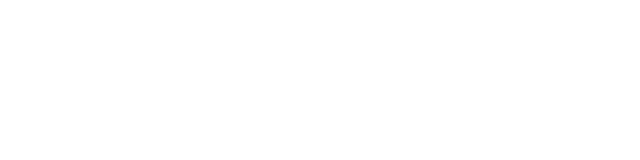
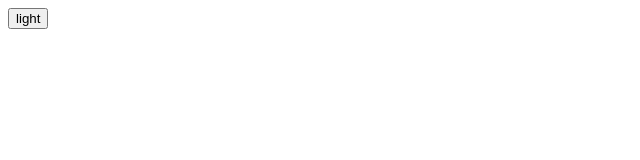
Before and after one commit to KaEssam/React-Course, a React (Vite) app: page / in a window 1280 px wide. Shown: the top 160 px of the page, without its empty margins (0-640 px from the left). Built offline with nearby package versions, Linux system fonts and the light colour scheme.

Commit message:
lesson: 013-useContext

```diff
--- a/src/App.tsx
+++ b/src/App.tsx
@@ -1,7 +1,15 @@
 import './App.css';
+import { BTN } from './btn';
+import { ThemeProvider } from './theme';
 
 function App() {
-  return <></>;
+  return (
+    <>
+      <ThemeProvider>
+        <BTN></BTN>
+      </ThemeProvider>
+    </>
+  );
 }
 
 export default App;
--- /dev/null
+++ b/src/btn.tsx
@@ -0,0 +1,9 @@
+// import { useTheme } from './theme';
+
+import { useContext } from 'react';
+import { ThemeContext } from './theme';
+
+export function BTN() {
+  const { theme, toggle } = useContext(ThemeContext)!;
+  return <button onClick={toggle}>{theme}</button>;
+}
--- /dev/null
+++ b/src/theme.tsx
@@ -0,0 +1,22 @@
+import React, { createContext, useState } from 'react';
+
+type Theme = 'light' | 'dark';
+type ctx = { theme: Theme; toggle: () => void };
+
+export const ThemeContext = createContext<ctx | null>(null);
+
+export function ThemeProvider({ children }: { children: React.ReactNode }) {
+  const [theme, setTheme] = useState<Theme>('light');
+  const toggle = () => setTheme((t) => (t == 'light' ? 'dark' : 'light'));
+
+  return (
+    <ThemeContext.Provider value={{ theme, toggle }}>
+      {children}
+    </ThemeContext.Provider>
+  );
+}
+
+// export function useTheme() {
+//   const ctx =
+//   return ctx;
+// }
```
